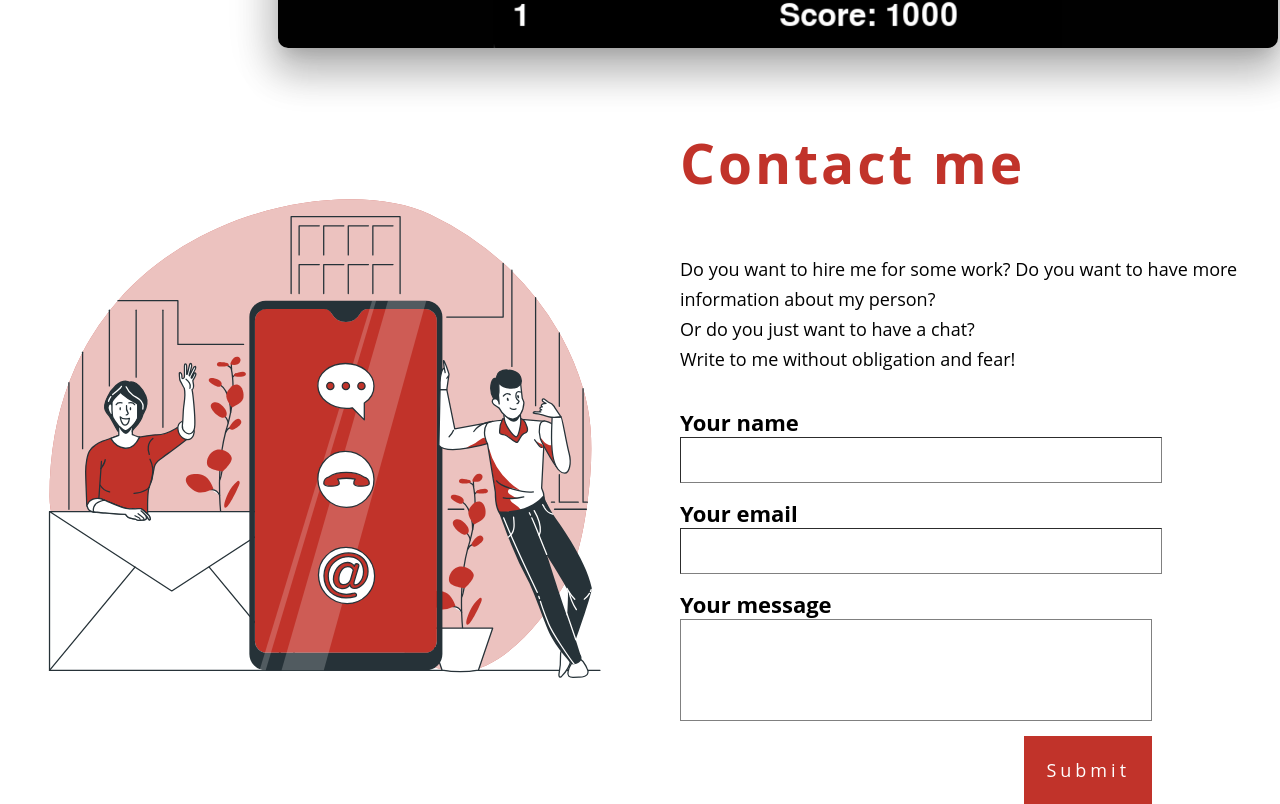
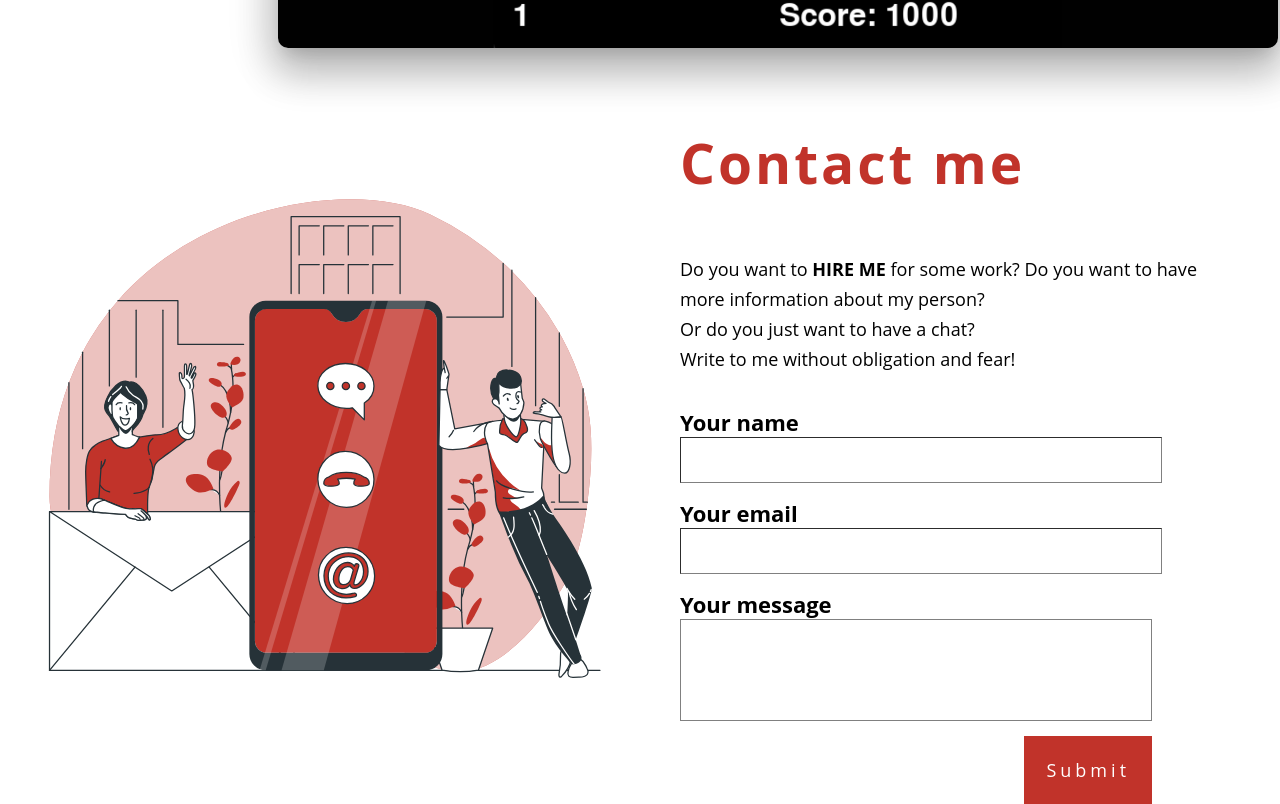
Before and after one commit to FedeCana00/federicocanali, a React (Create React App) app: page / in a window 1280 px wide. Shown: the part 9823-10627 px from the top of the page. Built offline with nearby package versions, Linux system fonts and the light colour scheme.

Commit message:
Change text of contatc description.

```diff
--- a/src/contact/Contact.jsx
+++ b/src/contact/Contact.jsx
@@ -53,7 +53,7 @@ export default function Contact() {
                     Contact me
                 </h1>
                 <p>
-                    Do you want to hire me for some work? Do you want to have more
+                    Do you want to <b>HIRE ME</b> for some work? Do you want to have more
                     information about my person? <br />
                     Or do you just want to have a chat? <br />
                     Write to me without obligation and fear!
```
